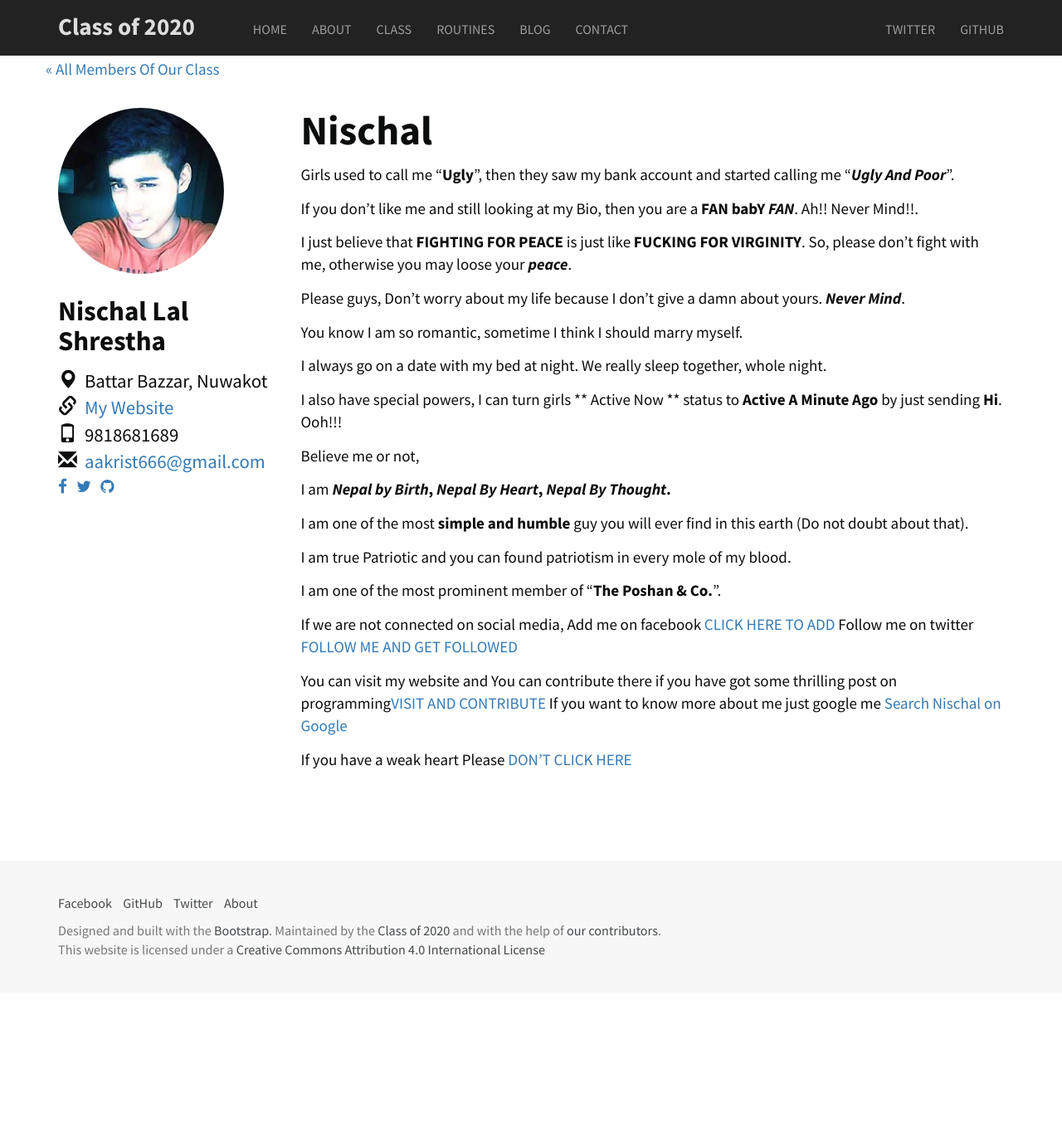
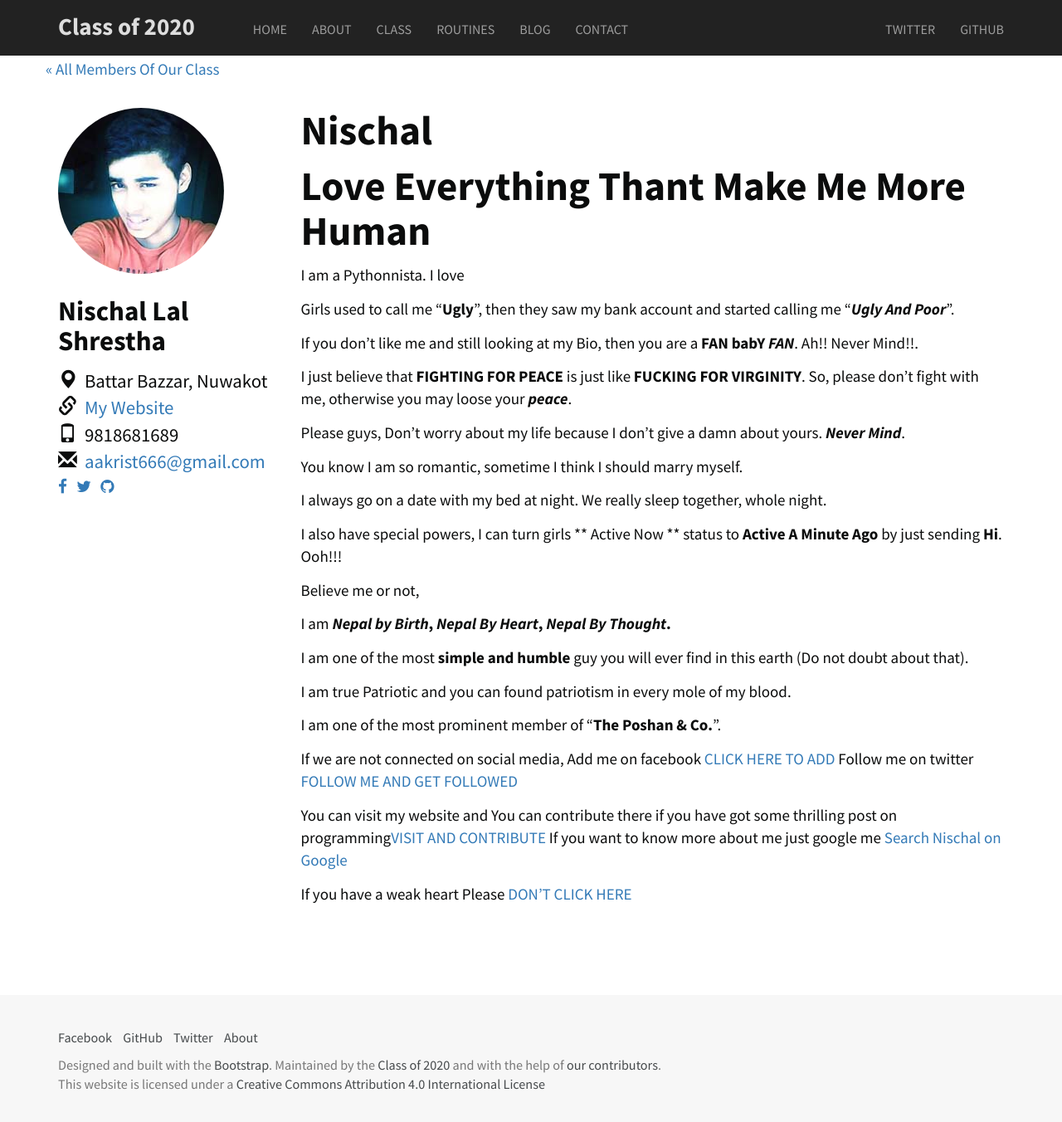
Before and after one commit to Classof2020/classof2020.github.io, a Jekyll site: the page built from _class/nischal_shrestha.md, in a window 1280 px wide and 1358 px high. Shown: the top 1352 px of the window at 83% size. Built offline with Jekyll 4.4.1, drawn with Linux system fonts in a browser that asks for light colours; nearby versions of some CDN libraries.

Commit message:
Adds a extra info for Nischal

```diff
--- a/_class/nischal_shrestha.md
+++ b/_class/nischal_shrestha.md
@@ -16,6 +16,11 @@ layout: profile
 ---
 
 # Nischal
+
+# Love Everything Thant Make Me More Human
+
+
+I am a Pythonnista. I love
 
 Girls used to call me "**Ugly**", then they saw my bank account and started calling me "*Ugly And Poor*".
 
```
